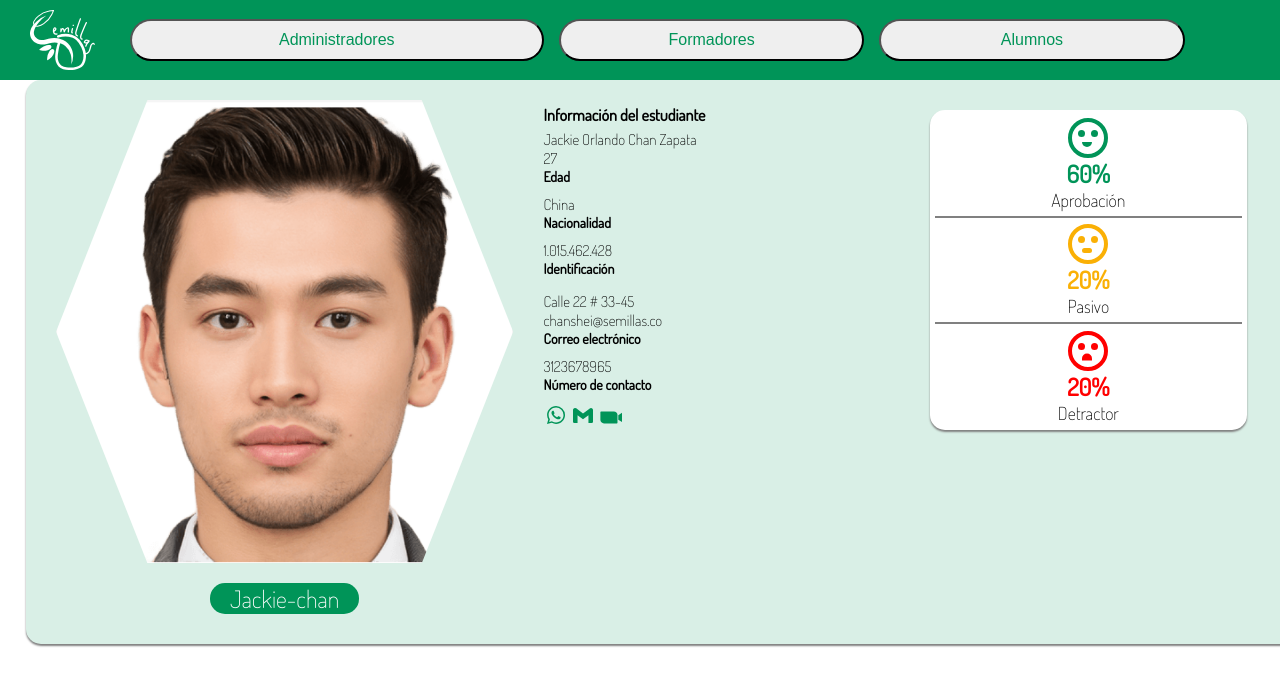
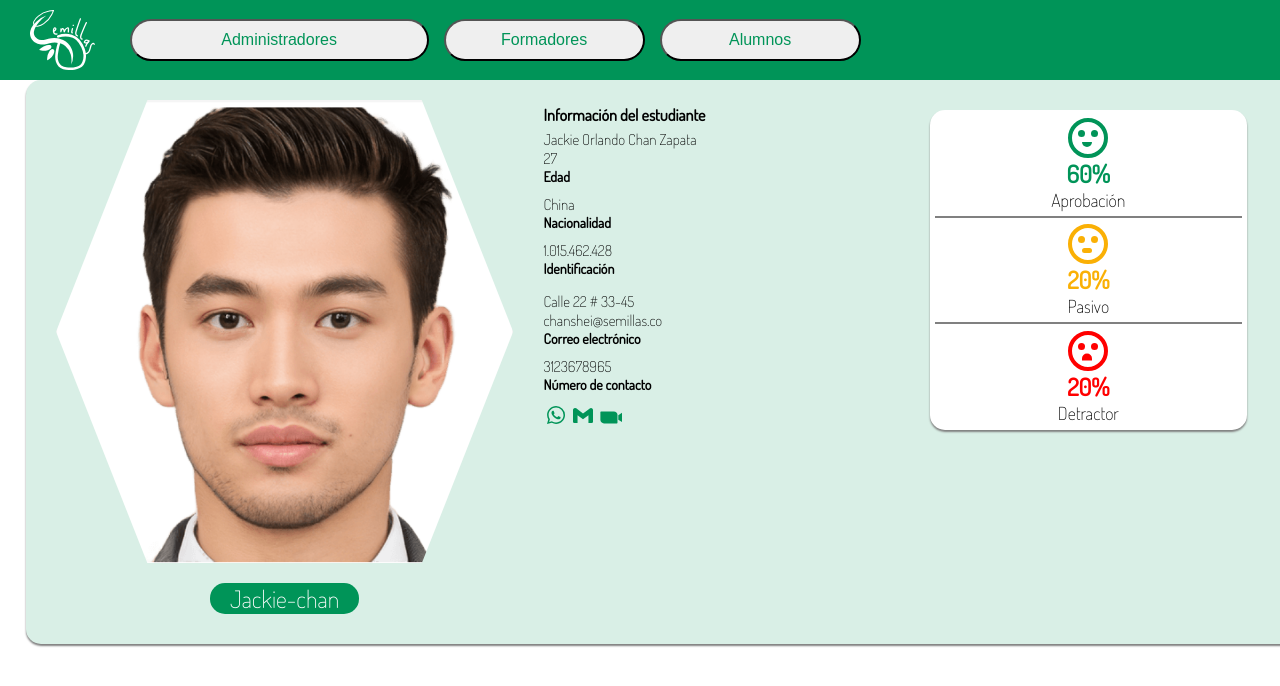
Before and after one commit to CrisCaBeRi/Semillas_emociones_Y_tareas, a plain HTML site: page index.html in a window 1280 px wide. Shown: the top 686 px of the page. Drawn offline with Linux system fonts and the light colour scheme.

Commit message:
borro links head y ajusto botones para desktop

```diff
--- a/index.html
+++ b/index.html
@@ -5,12 +5,7 @@
     <meta http-equiv="X-UA-Compatible" content="IE=edge">
     <meta name="viewport" content="width=device-width, initial-scale=1.0">
     <link rel="stylesheet" href="./styles/styles.css">
-
     <link rel="shortcut icon" href="./assets/logoSGreen.png" type="image/x-icon">
-
-    <link rel="preconnect" href="https://fonts.googleapis.com">
-    <link rel="preconnect" href="https://fonts.gstatic.com" crossorigin>
-    <link href="https://fonts.googleapis.com/css2?family=Dosis:wght@200;300;400&display=swap" rel="stylesheet">
     <title>Fundación Semillas</title>
 </head>
 <body>
--- a/styles/styles.css
+++ b/styles/styles.css
@@ -300,9 +300,18 @@
 
 
   @media (min-width: 504px) and (max-width: 2560px) {
+    .botones{
+      width: 60%;}
 
     .botones button {
       font-size: 100%;}
+
+      button:nth-child(2),
+      button:nth-child(3) {
+        width: 40%;}
+
+      .botones button:first-of-type {
+        width: 60%;}
 
     .person {
       display: flex;
```
